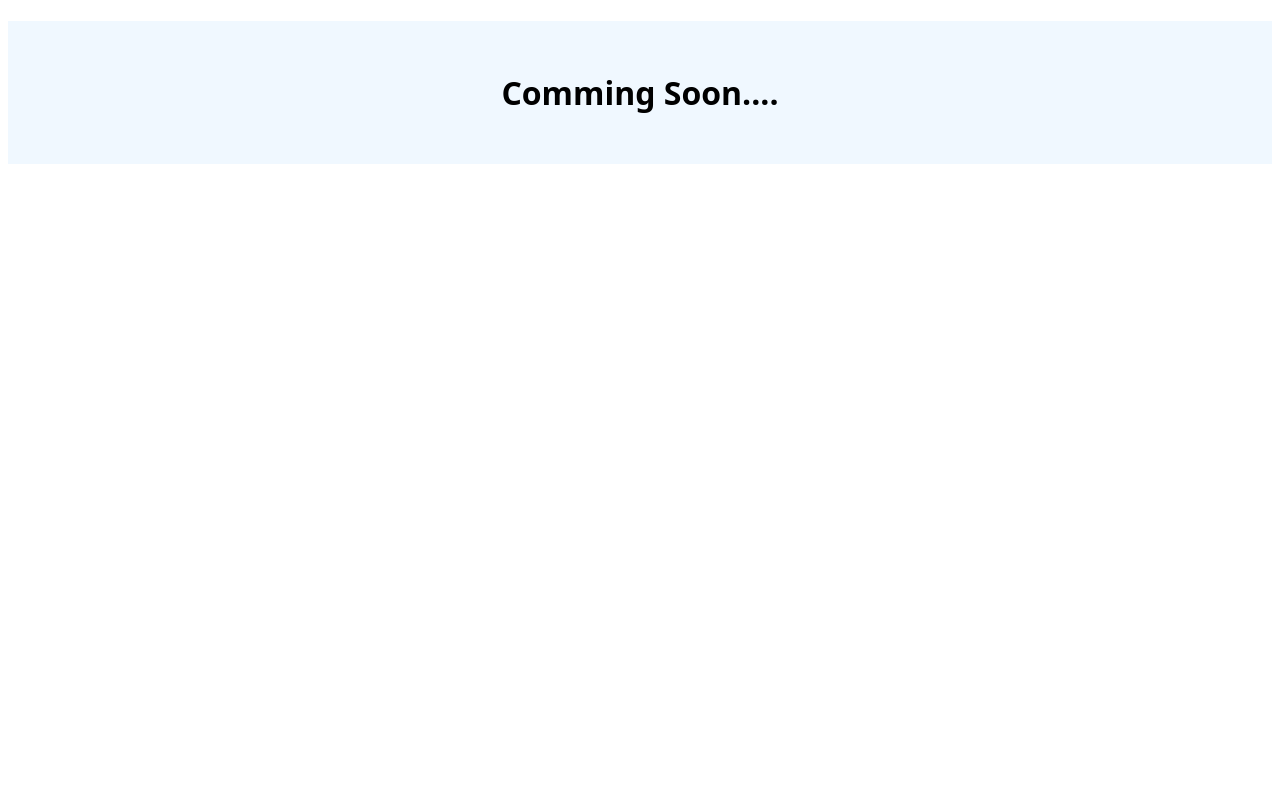
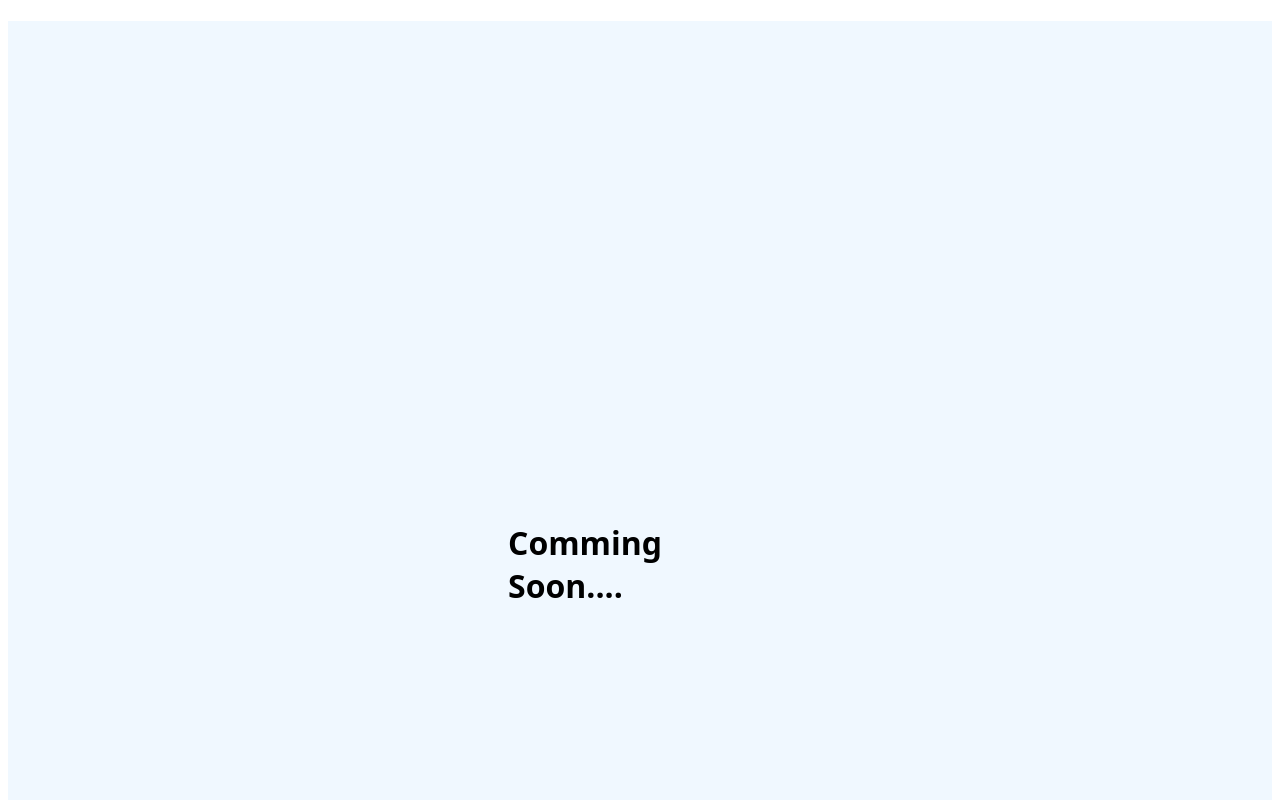
Before and after one commit to narayan-shastri/my-portfolio, a website: page index.html in a window 1280 px wide. Shown: the top 800 px of the page. Drawn offline with Linux system fonts and the light colour scheme.

Commit message:
reverted back to v1

```diff
--- a/Main-page.css
+++ b/Main-page.css
@@ -1,5 +1,5 @@
 h1 {
-  padding: 50px;
+  padding: 500px;
   background-color: aliceblue;
   color:black;
   align-items: center;
```
